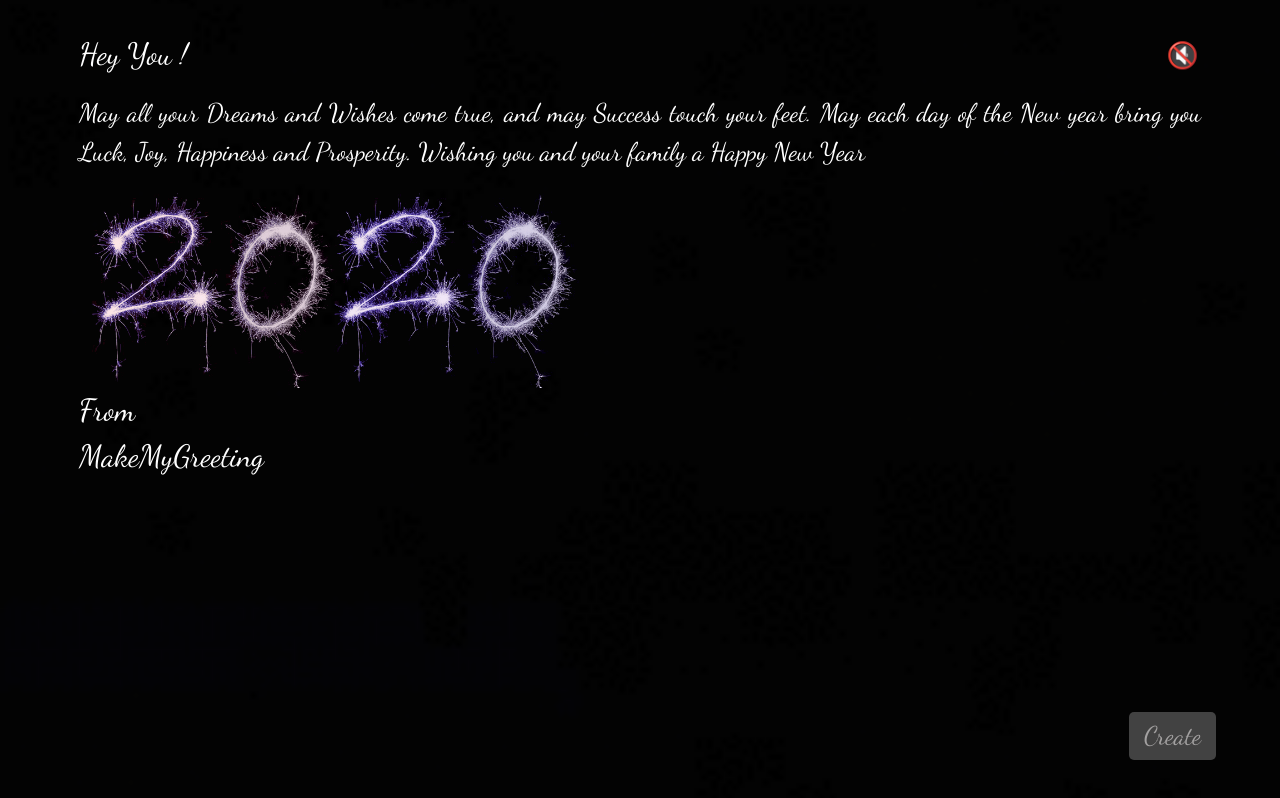
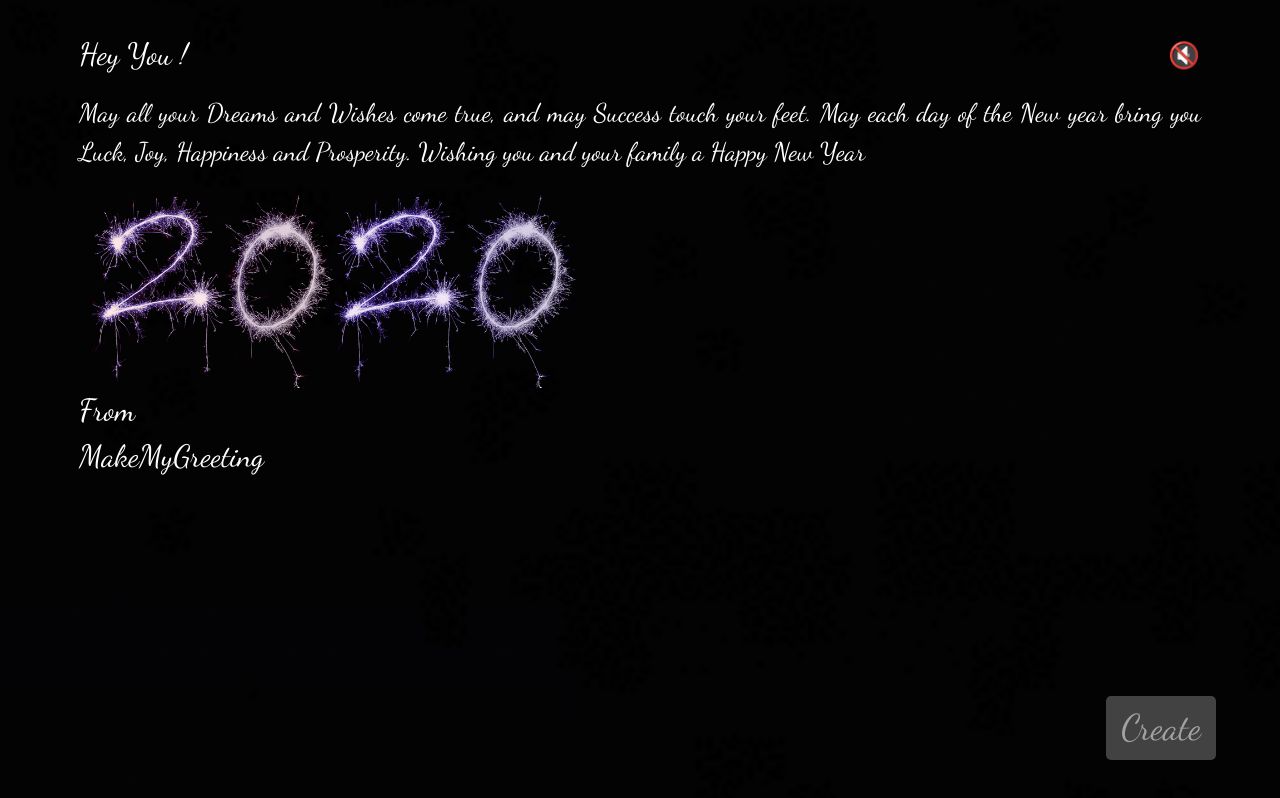
Before and after one commit to rajeev14ranjan/MakeMyGreeting, an Angular app: page / in a window 1280 px wide. Built offline with nearby package versions, Linux system fonts and the light colour scheme.

Commit message:
changing the css

```diff
--- a/src/app/app.component.css
+++ b/src/app/app.component.css
@@ -12,6 +12,7 @@
 }
 
 #create{
+    font-size:1.4em;
     position: fixed;
     bottom: 5%;
     right: 5%;
@@ -29,7 +30,7 @@
 .muteBtn{
     position: absolute;
     top: 5%;
-    right: 1%;
+    right: 10px;
     border: none;
     background-color: transparent;
     text-decoration: none;
```
